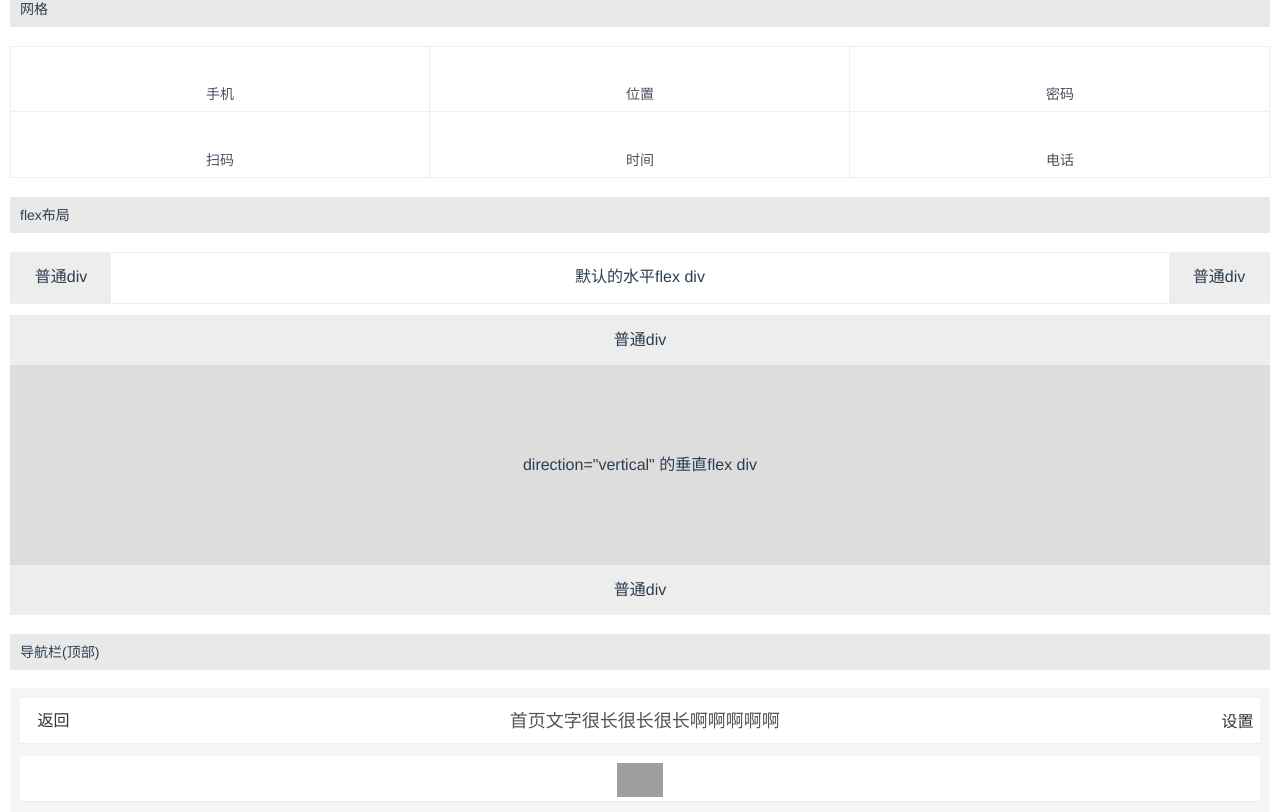
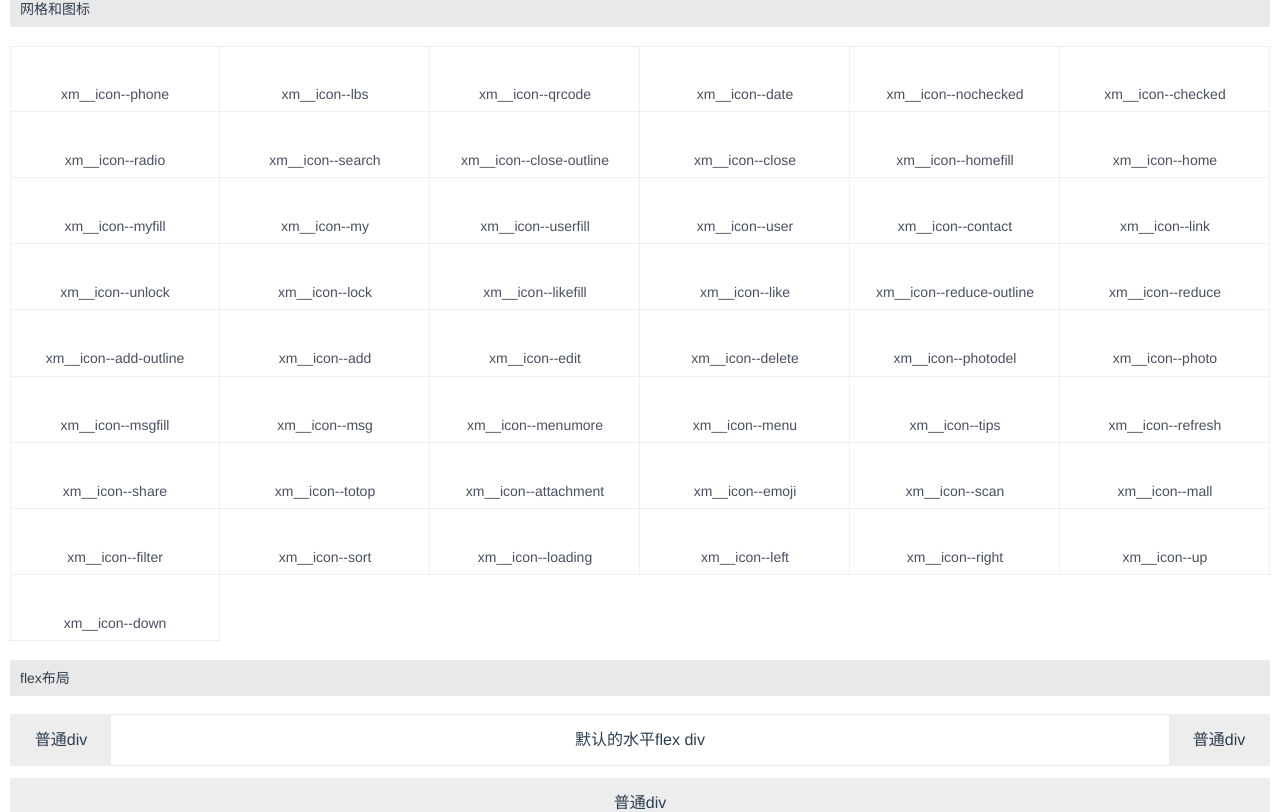
Before and after one commit to monw3c/xmui, a Vue app: page /#/ in a window 1280 px wide. Shown: the part 2700-3512 px from the top of the page. Built offline with nearby package versions, Linux system fonts and the light colour scheme; grey boxes are pictures that could not be loaded; a web font is replaced by a local one.

Commit message:
:+1: 增加图标 统一字体rem

```diff
--- a/package.json
+++ b/package.json
@@ -1,6 +1,6 @@
 {
   "name": "x-m-ui",
-  "version": "0.1.22",
+  "version": "0.1.23",
   "description": "UI components base on Vue 2.x",
   "author": "mon <505038730@qq.com>",
   "main": "package/xmui.min.js",
--- a/src/App.vue
+++ b/src/App.vue
@@ -30,4 +30,7 @@ export default {
 #aside{
   background: $body-background;
 }
+.xm__grids .xm__grid--icon {
+  height: 45px;
+}
 </style>
--- a/src/comps/components/grid/grid.scss
+++ b/src/comps/components/grid/grid.scss
@@ -19,7 +19,7 @@
     }
 
     &.xm__grids--6 .xm__grid{
-        width: 16.333333%;
+        width: 16.666667%;
     }
 
     & .xm__grid {
--- a/src/comps/components/navbar/navbar.scss
+++ b/src/comps/components/navbar/navbar.scss
@@ -1,10 +1,10 @@
 .xm__navbar{
-    @include size(100%,46px);
+    @include size(100%,4rem);
     background-color: $body-background;
     position: relative;
     user-select: none;
     text-align: center;
-    line-height: 46px;
+    line-height: 4rem;
     display: flex;
 
     &:after{
@@ -21,7 +21,7 @@
     & .xm__navbar--left,
     & .xm__navbar--right {
         font-size: $font-size-base;
-        min-width: 40px;
+        min-width: 3.5rem;
     }
 
     & .xm__navbar--left {
@@ -35,7 +35,7 @@
 
         & .xm__navbar--icon{
             margin-right: 5px;
-            font-size: 18px;
+            font-size: 1.8rem;
         }
     }
 
@@ -49,8 +49,8 @@
         margin: 0 20px;
 
         & img{
-            max-height: 40px;
-            height: 34px;
+            max-height: 3.5rem;
+            height: 3.5rem;
             vertical-align: middle;
         }
     }
--- a/src/comps/components/tabbar/tabbar-item.vue
+++ b/src/comps/components/tabbar/tabbar-item.vue
@@ -3,7 +3,9 @@
         <div class="xm__tabbar--item-icon">
           <i class="xm__icon" :class="icon" v-if="icon"></i>
           <img v-else-if="imgSrc&&!icon" :src="imgSrc">
+
           <div v-if="badge" class="xm__tabbar--item-badge">{{badge}}</div>
+          <div v-else-if="!badge&&dot" class="xm__tabbar--item-dot"></div>
         </div>
         <div class="xm__tabbar--item-text"><slot></slot></div>
     </div>
@@ -50,6 +52,10 @@ export default {
       type: String,
       default: ''
     },
+    dot: {
+      type: Boolean,
+      default: false
+    },
     active: {
       type: Boolean,
       default: false
--- a/src/views/home.vue
+++ b/src/views/home.vue
@@ -150,31 +150,204 @@
     </div>
 
 
-    <h4>网格</h4>
-    <xm-grids row="3">
+    <h4>网格和图标</h4>
+    <xm-grids row="6">
       <xm-grid href="https://github.com/monw3c/xmui">
         <span slot="icon" class="xm__icon--phone"></span>
-        <span slot="text">手机</span>
+        <span slot="text">xm__icon--phone</span>
       </xm-grid>
       <xm-grid @click="gridClick">
         <span slot="icon" class="xm__icon--lbs"></span>
-        <span slot="text">位置</span>
+        <span slot="text">xm__icon--lbs</span>
+      </xm-grid>
+      <xm-grid>
+        <span slot="icon" class="xm__icon--qrcode"></span>
+        <span slot="text">xm__icon--qrcode</span>
+      </xm-grid>
+      <xm-grid>
+        <span slot="icon" class="xm__icon--date"></span>
+        <span slot="text">xm__icon--date</span>
+      </xm-grid>
+      <xm-grid>
+        <span slot="icon" class="xm__icon--nochecked"></span>
+        <span slot="text">xm__icon--nochecked</span>
+      </xm-grid>
+      <xm-grid>
+        <span slot="icon" class="xm__icon--checked"></span>
+        <span slot="text">xm__icon--checked</span>
+      </xm-grid>
+      <xm-grid>
+        <span slot="icon" class="xm__icon--radio"></span>
+        <span slot="text">xm__icon--radio</span>
+      </xm-grid>
+      <xm-grid>
+        <span slot="icon" class="xm__icon--search"></span>
+        <span slot="text">xm__icon--search</span>
+      </xm-grid>
+      <xm-grid>
+        <span slot="icon" class="xm__icon--close-outline"></span>
+        <span slot="text">xm__icon--close-outline</span>
+      </xm-grid>
+      <xm-grid>
+        <span slot="icon" class="xm__icon--close"></span>
+        <span slot="text">xm__icon--close</span>
+      </xm-grid>
+      <xm-grid>
+        <span slot="icon" class="xm__icon--homefill"></span>
+        <span slot="text">xm__icon--homefill</span>
+      </xm-grid>
+      <xm-grid>
+        <span slot="icon" class="xm__icon--home"></span>
+        <span slot="text">xm__icon--home</span>
+      </xm-grid>
+      <xm-grid>
+        <span slot="icon" class="xm__icon--myfill"></span>
+        <span slot="text">xm__icon--myfill</span>
+      </xm-grid>
+      <xm-grid>
+        <span slot="icon" class="xm__icon--my"></span>
+        <span slot="text">xm__icon--my</span>
+      </xm-grid>
+      <xm-grid>
+        <span slot="icon" class="xm__icon--userfill"></span>
+        <span slot="text">xm__icon--userfill</span>
+      </xm-grid>
+      <xm-grid>
+        <span slot="icon" class="xm__icon--user"></span>
+        <span slot="text">xm__icon--user</span>
+      </xm-grid>
+      <xm-grid>
+        <span slot="icon" class="xm__icon--contact"></span>
+        <span slot="text">xm__icon--contact</span>
+      </xm-grid>
+      <xm-grid>
+        <span slot="icon" class="xm__icon--link"></span>
+        <span slot="text">xm__icon--link</span>
+      </xm-grid>
+      <xm-grid>
+        <span slot="icon" class="xm__icon--unlock"></span>
+        <span slot="text">xm__icon--unlock</span>
       </xm-grid>
       <xm-grid>
         <span slot="icon" class="xm__icon--lock"></span>
-        <span slot="text">密码</span>
+        <span slot="text">xm__icon--lock</span>
       </xm-grid>
       <xm-grid>
-        <span slot="icon" class="xm__icon--qrcode"></span>
-        <span slot="text">扫码</span>
+        <span slot="icon" class="xm__icon--likefill"></span>
+        <span slot="text">xm__icon--likefill</span>
       </xm-grid>
       <xm-grid>
-        <span slot="icon" class="xm__icon--date"></span>
-        <span slot="text">时间</span>
+        <span slot="icon" class="xm__icon--like"></span>
+        <span slot="text">xm__icon--like</span>
       </xm-grid>
       <xm-grid>
-        <span slot="icon" class="xm__icon--contact"></span>
-        <span slot="text">电话</span>
+        <span slot="icon" class="xm__icon--reduce-outline"></span>
+        <span slot="text">xm__icon--reduce-outline</span>
+      </xm-grid>
+      <xm-grid>
+        <span slot="icon" class="xm__icon--reduce"></span>
+        <span slot="text">xm__icon--reduce</span>
+      </xm-grid>
+      <xm-grid>
+        <span slot="icon" class="xm__icon--add-outline"></span>
+        <span slot="text">xm__icon--add-outline</span>
+      </xm-grid>
+      <xm-grid>
+        <span slot="icon" class="xm__icon--add"></span>
+        <span slot="text">xm__icon--add</span>
+      </xm-grid>
+      <xm-grid>
+        <span slot="icon" class="xm__icon--edit"></span>
+        <span slot="text">xm__icon--edit</span>
+      </xm-grid>
+      <xm-grid>
+        <span slot="icon" class="xm__icon--delete"></span>
+        <span slot="text">xm__icon--delete</span>
+      </xm-grid>
+      <xm-grid>
+        <span slot="icon" class="xm__icon--photodel"></span>
+        <span slot="text">xm__icon--photodel</span>
+      </xm-grid>
+      <xm-grid>
+        <span slot="icon" class="xm__icon--photo"></span>
+        <span slot="text">xm__icon--photo</span>
+      </xm-grid>
+      <xm-grid>
+        <span slot="icon" class="xm__icon--msgfill"></span>
+        <span slot="text">xm__icon--msgfill</span>
+      </xm-grid>
+      <xm-grid>
+        <span slot="icon" class="xm__icon--msg"></span>
+        <span slot="text">xm__icon--msg</span>
+      </xm-grid>
+      <xm-grid>
+        <span slot="icon" class="xm__icon--menumore"></span>
+        <span slot="text">xm__icon--menumore</span>
+      </xm-grid>
+      <xm-grid>
+        <span slot="icon" class="xm__icon--menu"></span>
+        <span slot="text">xm__icon--menu</span>
+      </xm-grid>
+      <xm-grid>
+        <span slot="icon" class="xm__icon--tips"></span>
+        <span slot="text">xm__icon--tips</span>
+      </xm-grid>
+      <xm-grid>
+        <span slot="icon" class="xm__icon--refresh"></span>
+        <span slot="text">xm__icon--refresh</span>
+      </xm-grid>
+      <xm-grid>
+        <span slot="icon" class="xm__icon--share"></span>
+        <span slot="text">xm__icon--share</span>
+      </xm-grid>
+      <xm-grid>
+        <span slot="icon" class="xm__icon--totop"></span>
+        <span slot="text">xm__icon--totop</span>
+      </xm-grid>
+      <xm-grid>
+        <span slot="icon" class="xm__icon--attachment"></span>
+        <span slot="text">xm__icon--attachment</span>
+      </xm-grid>
+      <xm-grid>
+        <span slot="icon" class="xm__icon--emoji"></span>
+        <span slot="text">xm__icon--emoji</span>
+      </xm-grid>
+      <xm-grid>
+        <span slot="icon" class="xm__icon--scan"></span>
+        <span slot="text">xm__icon--scan</span>
+      </xm-grid>
+      <xm-grid>
+        <span slot="icon" class="xm__icon--mall"></span>
+        <span slot="text">xm__icon--mall</span>
+      </xm-grid>
+
+      <xm-grid>
+        <span slot="icon" class="xm__icon--filter"></span>
+        <span slot="text">xm__icon--filter</span>
+      </xm-grid>
+      <xm-grid>
+        <span slot="icon" class="xm__icon--sort"></span>
+        <span slot="text">xm__icon--sort</span>
+      </xm-grid>
+      <xm-grid>
+        <span slot="icon" class="xm__icon--loading"></span>
+        <span slot="text">xm__icon--loading</span>
+      </xm-grid>
+      <xm-grid>
+        <span slot="icon" class="xm__icon--left"></span>
+        <span slot="text">xm__icon--left</span>
+      </xm-grid>
+      <xm-grid>
+        <span slot="icon" class="xm__icon--right"></span>
+        <span slot="text">xm__icon--right</span>
+      </xm-grid>
+      <xm-grid>
+        <span slot="icon" class="xm__icon--up"></span>
+        <span slot="text">xm__icon--up</span>
+      </xm-grid>
+      <xm-grid>
+        <span slot="icon" class="xm__icon--down"></span>
+        <span slot="text">xm__icon--down</span>
       </xm-grid>
     </xm-grids>
 
@@ -208,11 +381,11 @@
     <h4>标签栏(底部)</h4>
     <div class="tabbar-wrap">
       <xm-tabbar>
-        <xm-tabbar-item icon="xm__icon--home" type="link" href="https://github.com/monw3c/xmui" active>首页</xm-tabbar-item>
+        <xm-tabbar-item icon="xm__icon--home" type="link" href="https://github.com/monw3c/xmui" active dot>首页</xm-tabbar-item>
         <xm-tabbar-item icon="xm__icon--mall" :href="hrefObj" badge="8" @click="routerAction"><span slot="badge">8</span>商城</xm-tabbar-item>
         <xm-tabbar-item icon="xm__icon--add" href="add" class="add"></xm-tabbar-item>
         <xm-tabbar-item href="###" img-src="https://github.com/monw3c/xmui/blob/master/static/logo.jpg?raw=true">自定义图标</xm-tabbar-item>
-        <xm-tabbar-item icon="xm__icon--date" href="my" badge="11">我的</xm-tabbar-item>
+        <xm-tabbar-item icon="xm__icon--my" href="my" badge="11">我的</xm-tabbar-item>
       </xm-tabbar>
     </div>
 
@@ -640,4 +813,5 @@ h2{
   display: flex;
 }
 
+
 </style>
```
Also changed, not shown: src/comps/components/tabbar/tabbar.scss (+16 -6 lines), package/style/xmui.min.css, package/xmui.min.js, 20 other files (tests, documents, lock files or other folders).
